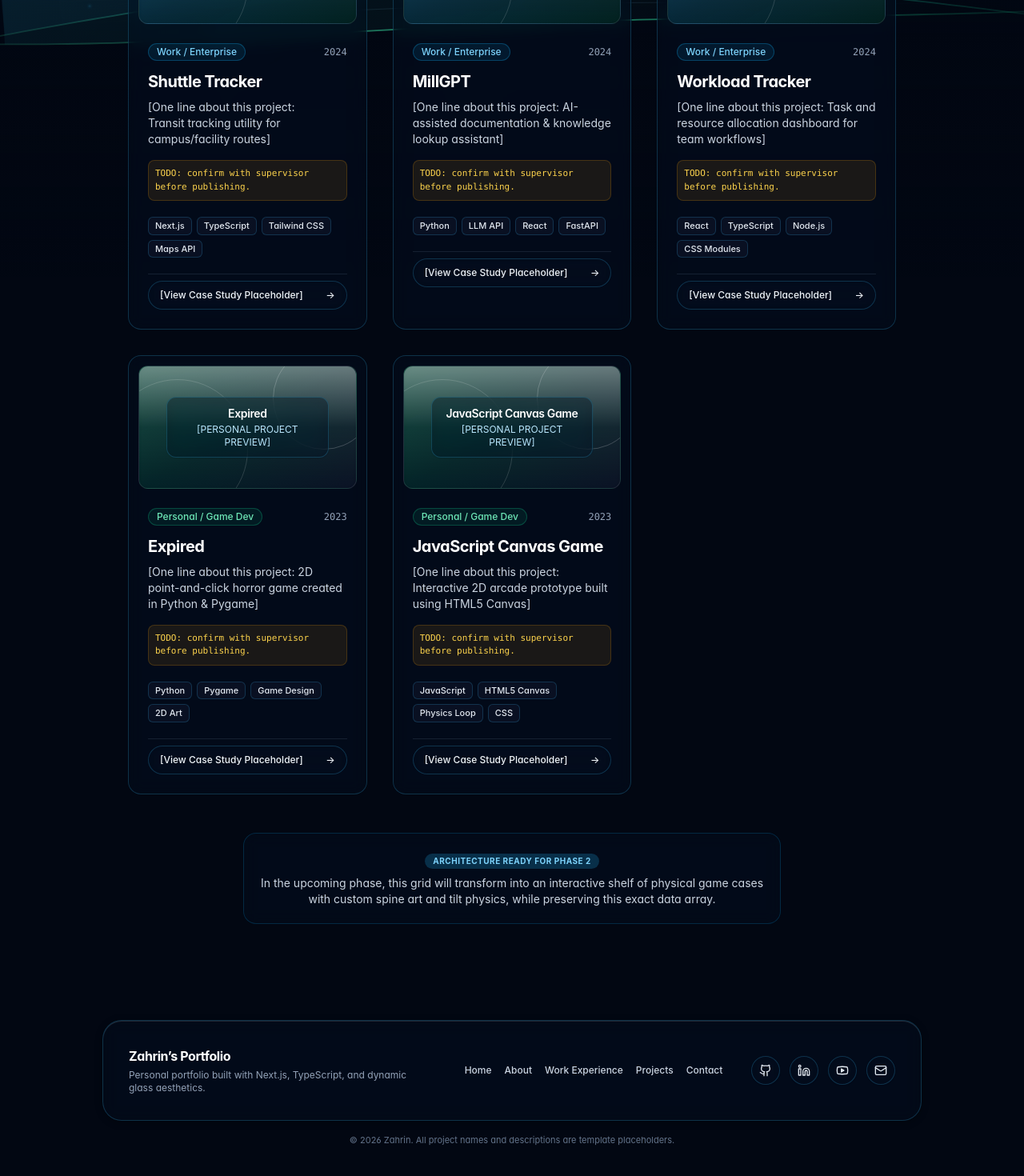
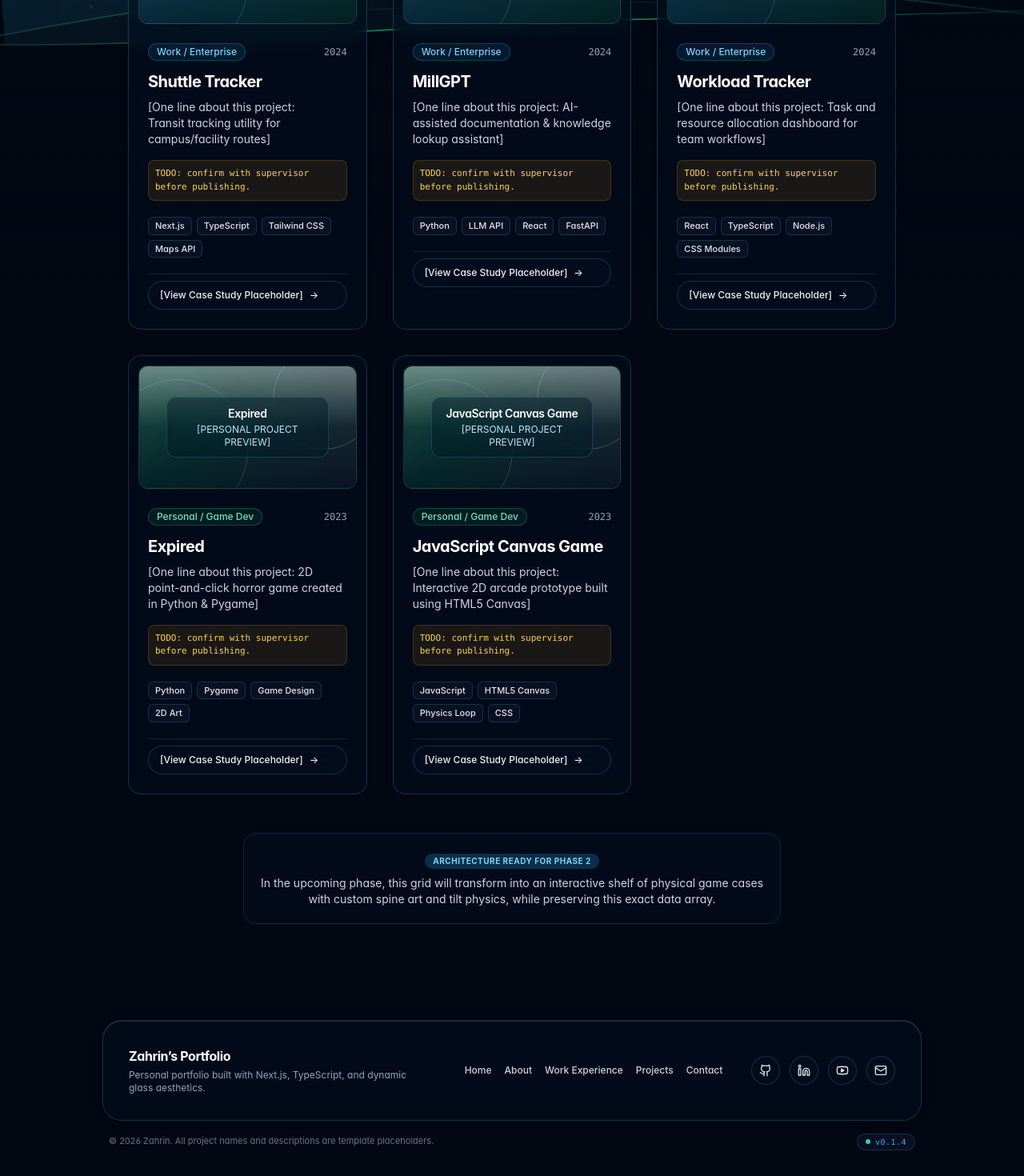
Before and after one commit to muhammadzahrin/portfolio-website, a Next.js app: page /projects in a window 1280 px wide. Shown: the part 454-1924 px from the top of the page at 80% size. Built offline with nearby package versions, Linux system fonts and the light colour scheme.

Commit message:
feat: add version number to the website for ease of seeing changes between updates, and change glass rendering to attempt to reduce lag

```diff
--- a/package.json
+++ b/package.json
@@ -1,6 +1,6 @@
 {
   "name": "portfolio-website",
-  "version": "0.1.0",
+  "version": "0.1.4",
   "private": true,
   "scripts": {
     "dev": "next dev",
--- a/src/components/layout/Footer.tsx
+++ b/src/components/layout/Footer.tsx
@@ -81,10 +81,16 @@ export function Footer() {
         </div>
       </div>
 
-      <div className="max-w-5xl mx-auto mt-4 px-2 text-center">
+      <div className="max-w-5xl mx-auto mt-4 px-2 flex flex-col sm:flex-row items-center justify-between gap-2 text-center sm:text-left">
         <p className="text-[11px] text-slate-400 dark:text-slate-500">
           © {currentYear} {siteConfig.name}. All project names and descriptions are template placeholders.
         </p>
+        <div className="flex items-center gap-2">
+          <span className="inline-flex items-center gap-1.5 font-mono text-[10px] tracking-wider px-2.5 py-0.5 rounded-full bg-slate-900/60 border border-sky-400/20 text-sky-400/90 shadow-sm select-none">
+            <span className="w-1.5 h-1.5 rounded-full bg-emerald-400" />
+            v0.1.4
+          </span>
+        </div>
       </div>
     </footer>
   );
--- a/src/components/layout/Navbar.tsx
+++ b/src/components/layout/Navbar.tsx
@@ -52,16 +52,22 @@ export function Navbar() {
                 key={item.href}
                 href={item.href}
                 className={`
-                  relative px-3.5 py-1.5 rounded-full text-sm font-medium transition-colors duration-75 ease-out apple-press
+                  relative group/nav px-3.5 py-1.5 rounded-full text-sm font-medium apple-press overflow-hidden
                   focus-visible:ring-2 focus-visible:ring-sky-500
                   ${
                     isActive
                       ? 'text-sky-300 bg-sky-500/20 shadow-inner border border-sky-400/30'
-                      : 'text-slate-300 hover:text-white hover:bg-white/10'
+                      : 'text-slate-300 hover:text-white'
                   }
                 `}
               >
-                {item.label}
+                {!isActive && (
+                  <span
+                    className="absolute inset-0 rounded-full bg-white/12 opacity-0 group-hover/nav:opacity-100 transition-opacity duration-75 ease-out pointer-events-none"
+                    aria-hidden="true"
+                  />
+                )}
+                <span className="relative z-10">{item.label}</span>
               </Link>
             );
           })}
--- a/src/components/ui/GlassButton.tsx
+++ b/src/components/ui/GlassButton.tsx
@@ -39,7 +39,6 @@ export function GlassButton({
   const variantStyles = {
     primary: `
       bg-gradient-to-b from-sky-400 via-sky-500 to-sky-600
-      hover:from-sky-300 hover:to-sky-500 hover:brightness-110
       text-white
       shadow-[0_4px_14px_rgba(2,132,199,0.35),inset_0_1px_1px_rgba(255,255,255,0.7)]
       border border-sky-300/60
@@ -49,24 +48,21 @@ export function GlassButton({
     secondary: `
       glass-surface
       text-slate-100
-      hover:bg-slate-800/70
-      hover:border-sky-400/50
       border border-sky-400/25
     `,
     ghost: `
       bg-transparent
       text-slate-200
-      hover:bg-sky-500/15
       hover:text-white
       border border-transparent
     `,
   };
 
   const baseStyles = `
+    group/btn relative overflow-hidden
     inline-flex items-center justify-center gap-2
     rounded-full font-medium
     apple-press
-    transition-all duration-75 ease-out
     focus-visible:ring-2 focus-visible:ring-sky-500 focus-visible:ring-offset-2
     select-none
     ${sizeStyles[size]}
@@ -74,6 +70,33 @@ export function GlassButton({
     ${disabled ? 'opacity-50 pointer-events-none' : ''}
     ${className}
   `;
+
+  const content = (
+    <>
+      {/* GPU-Composited Hover Overlays: zero repaint, pure compositor opacity */}
+      {variant === 'primary' && (
+        <span
+          className="absolute inset-0 rounded-full bg-white/18 opacity-0 group-hover/btn:opacity-100 transition-opacity duration-75 ease-out pointer-events-none"
+          aria-hidden="true"
+        />
+      )}
+      {variant === 'secondary' && (
+        <span
+          className="absolute inset-0 rounded-full bg-slate-800/65 border border-sky-400/50 opacity-0 group-hover/btn:opacity-100 transition-opacity duration-75 ease-out pointer-events-none"
+          aria-hidden="true"
+        />
+      )}
+      {variant === 'ghost' && (
+        <span
+          className="absolute inset-0 rounded-full bg-sky-500/15 opacity-0 group-hover/btn:opacity-100 transition-opacity duration-75 ease-out pointer-events-none"
+          aria-hidden="true"
+        />
+      )}
+      <span className="relative z-10 inline-flex items-center justify-center gap-2">
+        {children}
+      </span>
+    </>
+  );
 
   if (href) {
     if (external) {
@@ -85,13 +108,13 @@ export function GlassButton({
           className={baseStyles}
           aria-label={ariaLabel}
         >
-          {children}
+          {content}
         </a>
       );
     }
     return (
       <Link href={href} className={baseStyles} aria-label={ariaLabel}>
-        {children}
+        {content}
       </Link>
     );
   }
@@ -104,7 +127,7 @@ export function GlassButton({
       className={baseStyles}
       aria-label={ariaLabel}
     >
-      {children}
+      {content}
     </button>
   );
 }
--- a/src/components/ui/GlassCard.tsx
+++ b/src/components/ui/GlassCard.tsx
@@ -24,19 +24,23 @@ export function GlassCard({
   return (
     <Component
       className={`
+        group/card relative
         glass-surface
         rounded-2xl
         overflow-hidden
         border border-sky-400/20
-        transition-colors
-        duration-75
-        ease-out
-        ${hoverEffect ? 'hover:border-sky-400/45 hover:bg-slate-900/40' : ''}
         ${interactive ? 'apple-press cursor-pointer' : ''}
         ${className}
       `}
       {...props}
     >
+      {/* GPU-Composited Hover Overlay: animates pure opacity to bypass backdrop-filter repaint */}
+      {hoverEffect && (
+        <div
+          className="absolute inset-0 rounded-2xl bg-slate-800/40 border border-sky-400/50 opacity-0 group-hover/card:opacity-100 transition-opacity duration-75 ease-out pointer-events-none"
+          aria-hidden="true"
+        />
+      )}
       <div className="relative z-10">{children}</div>
     </Component>
   );
```
